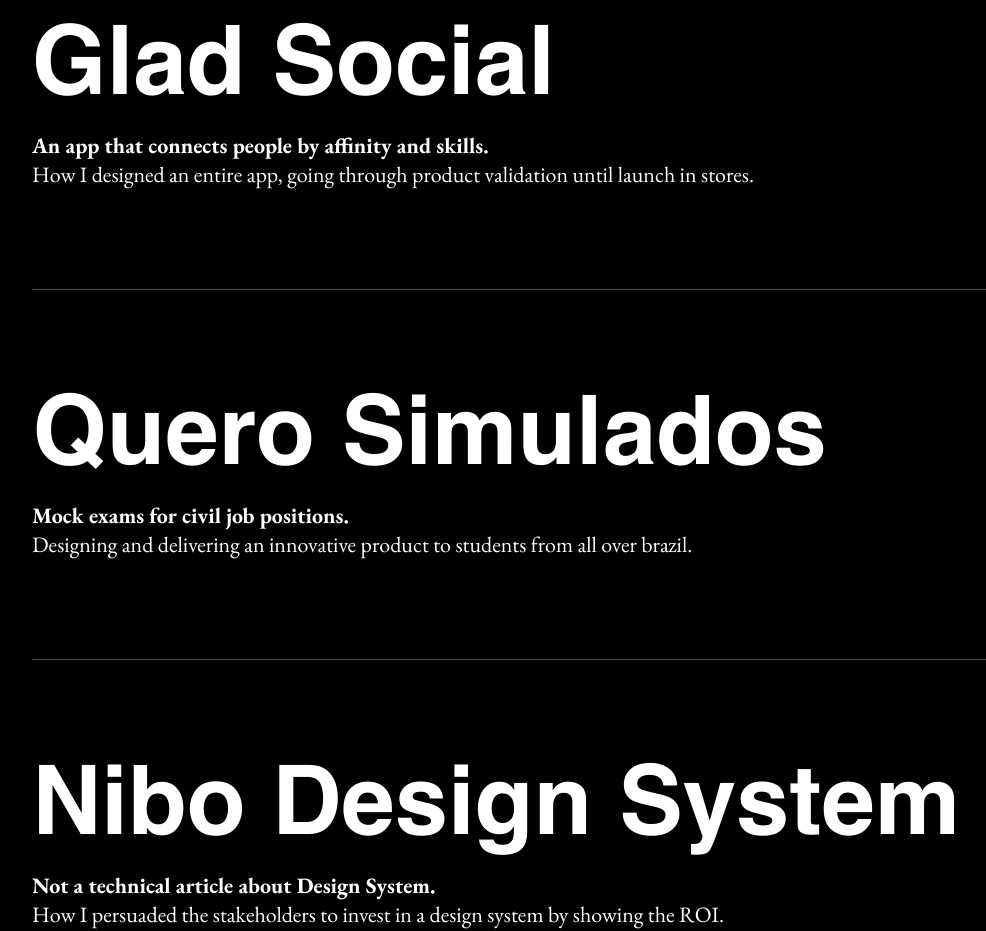
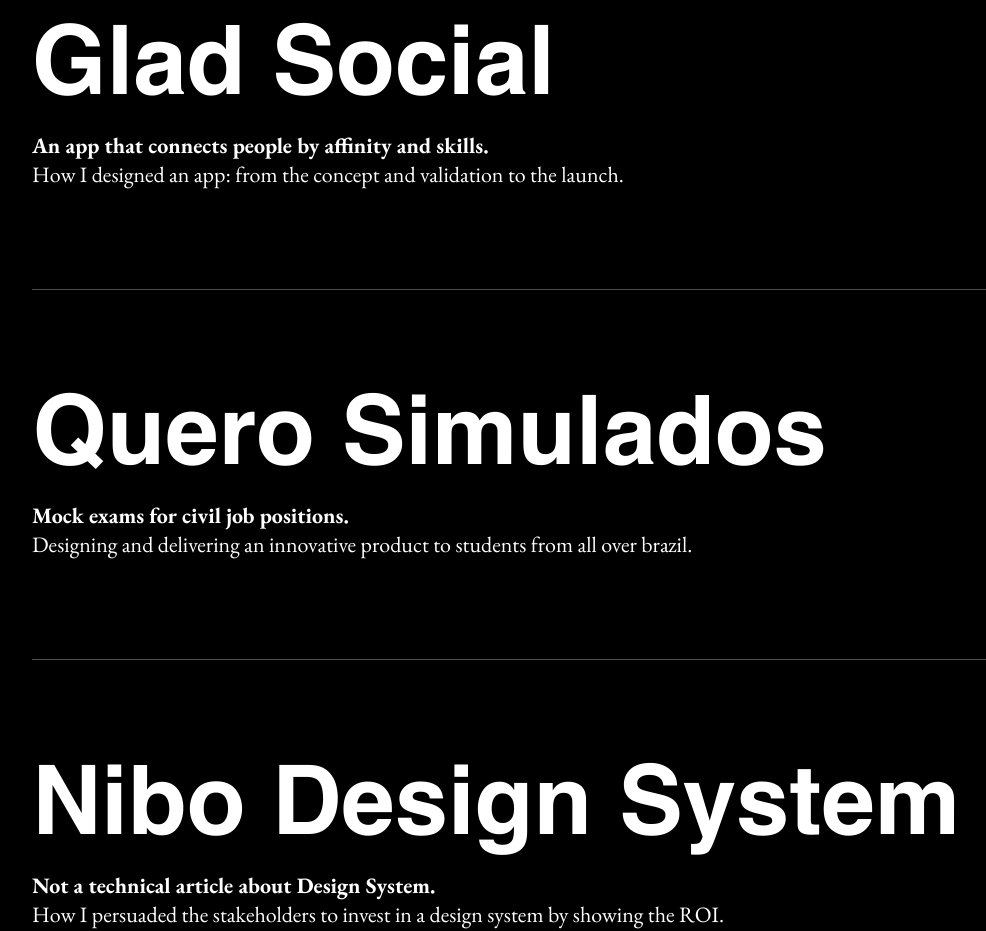
Before and after one commit to morenolenn/morenolennertz.github.io, a plain HTML site: page index.html in a window 1280 px wide. Shown: the part 1580-2511 px from the top of the page, without its empty margins (96-1082 px from the left). Drawn offline with nearby package versions, Linux system fonts and the light colour scheme.

Commit message:
correcoes de texto

```diff
--- a/index.html
+++ b/index.html
@@ -73,7 +73,7 @@
             <h3>Glad Social</h3>
             <p>
               <b>An app that connects people by affinity and skills.</b><br />
-              How I designed an entire app, going through product validation until launch in stores.
+              How I designed an app: from the concept and validation to the launch.
             </p>
           </a>
         </li>
```
